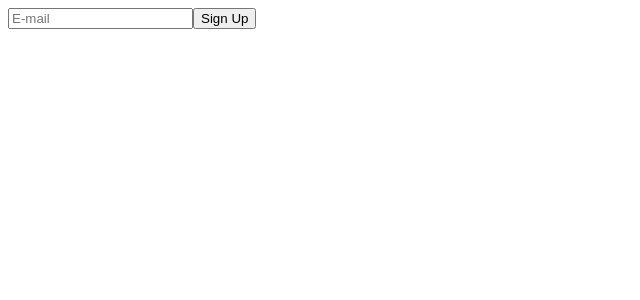
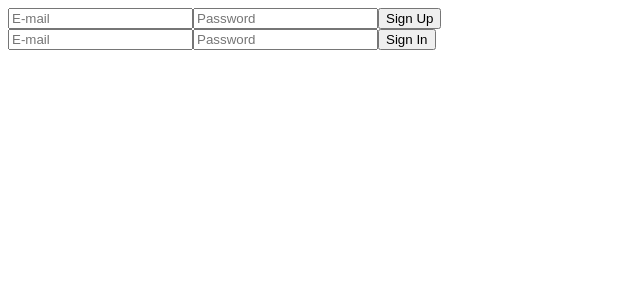
Before and after one commit to Tomohiro-Akinaga/TaskManagement-App-React.js, a React (Create React App) app: page / in a window 1280 px wide. Shown: the top 300 px of the page, without its empty margins (0-640 px from the left). Built offline with nearby package versions, Linux system fonts and the light colour scheme.

Commit message:
success display current user

```diff
--- a/src/App.js
+++ b/src/App.js
@@ -1,6 +1,13 @@
+import { useState } from "react";
+
 /* Firebase SDK */
 import { initializeApp } from "firebase/app";
-import { getAuth, createUserWithEmailAndPassword } from "firebase/auth";
+import {
+    getAuth,
+    createUserWithEmailAndPassword,
+    signInWithEmailAndPassword,
+    onAuthStateChanged,
+} from "firebase/auth";
 
 const firebaseConfig = {
     apiKey: "AIzaSyDKIWbbwfbhBiS6avLOlHmTHoIq4v4i2dE",
@@ -16,10 +23,13 @@ const app = initializeApp(firebaseConfig);
 
 /* App Component */
 function App() {
-    const handleSubmit = (event) => {
-        event.preventDefault();
+    const [email, setEmail] = useState();
+    const [password, setPassword] = useState();
+
+    const signUp = async (e) => {
+        e.preventDefault();
         const auth = getAuth(app);
-        createUserWithEmailAndPassword(auth, "test@gmail.com", "test123")
+        await createUserWithEmailAndPassword(auth, email, password)
             .then((userCredential) => {
                 // Signed in
                 const user = userCredential.user;
@@ -28,18 +38,78 @@ function App() {
             .catch((error) => {
                 const errorCode = error.code;
                 const errorMessage = error.message;
+                console.log(errorCode);
+                console.log(errorMessage);
+                errorCode === "auth/invalid-email" &&
+                    alert("Email should be valid email");
+                errorCode === "auth/weak-password" &&
+                    alert("Password should be at least 6 characters");
+                errorCode === "auth/email-already-in-use" &&
+                    alert("Email is already in use");
                 // ..
             });
     };
 
+    const signIn = async (e) => {
+        e.preventDefault();
+        const auth = getAuth(app);
+        await signInWithEmailAndPassword(auth, email, password)
+            .then((userCredential) => {
+                // Signed in
+                const user = userCredential.user;
+                // ...
+            })
+            .catch((error) => {
+                const errorCode = error.code;
+                const errorMessage = error.message;
+                console.log(errorCode);
+                console.log(errorMessage);
+                errorCode === "auth/invalid-email" &&
+                    alert("Email should be valid email");
+                errorCode === "auth/weak-password" &&
+                    alert("Password should be at least 6 characters");
+                errorCode === "auth/email-already-in-use" &&
+                    alert("Email is already in use");
+                // ..
+            });
+
+        const user = auth.currentUser;
+
+        if (user) {
+            // User is signed in, see docs for a list of available properties
+            // https://firebase.google.com/docs/reference/js/firebase.User
+            // ...
+            console.log(user);
+        } else {
+            // No user is signed in.
+            alert();
+        }
+    };
+
     return (
         <>
-            <form onSubmit={handleSubmit}>
+            <form onSubmit={signUp}>
                 <input
                     placeholder="E-mail"
-                    onChange={(event) => console.log(event)}
-                ></input>
-                <button type="button">Sign Up</button>
+                    onChange={(event) => setEmail(event.target.value)}
+                />
+                <input
+                    placeholder="Password"
+                    onChange={(event) => setPassword(event.target.value)}
+                />
+                <button type="submit">Sign Up</button>
+            </form>
+
+            <form onSubmit={signIn}>
+                <input
+                    placeholder="E-mail"
+                    onChange={(event) => setEmail(event.target.value)}
+                />
+                <input
+                    placeholder="Password"
+                    onChange={(event) => setPassword(event.target.value)}
+                />
+                <button type="submit">Sign In</button>
             </form>
         </>
     );
```
